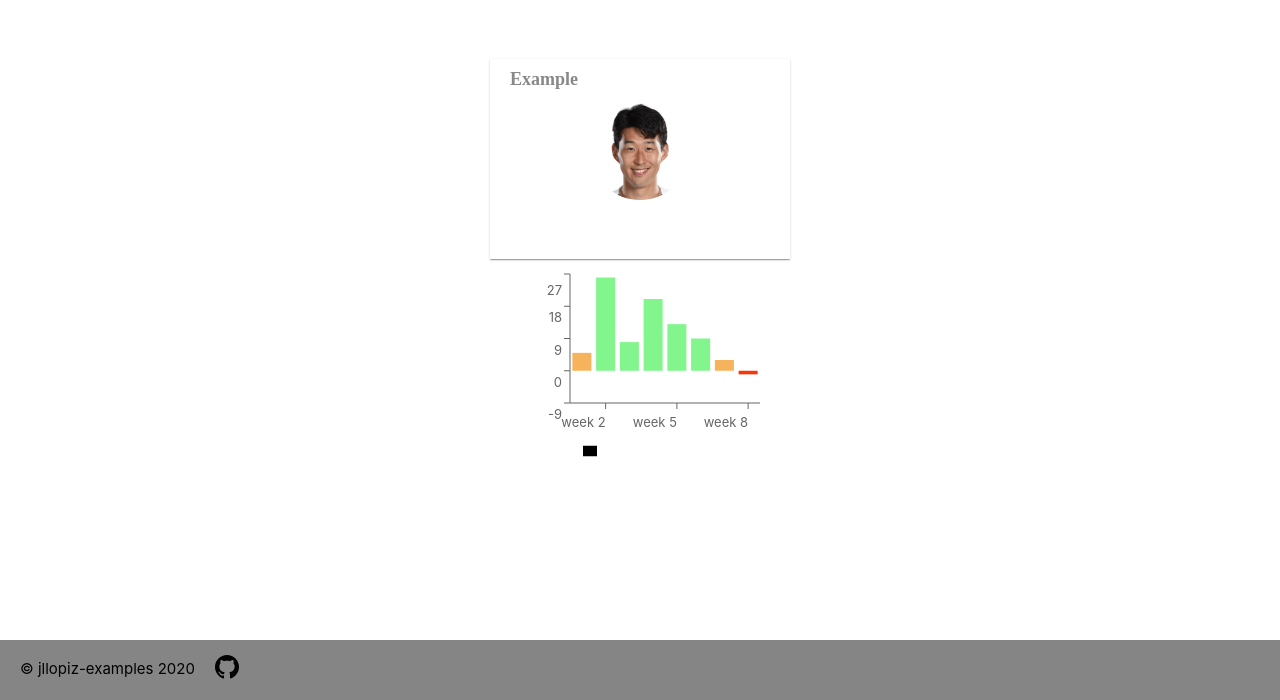
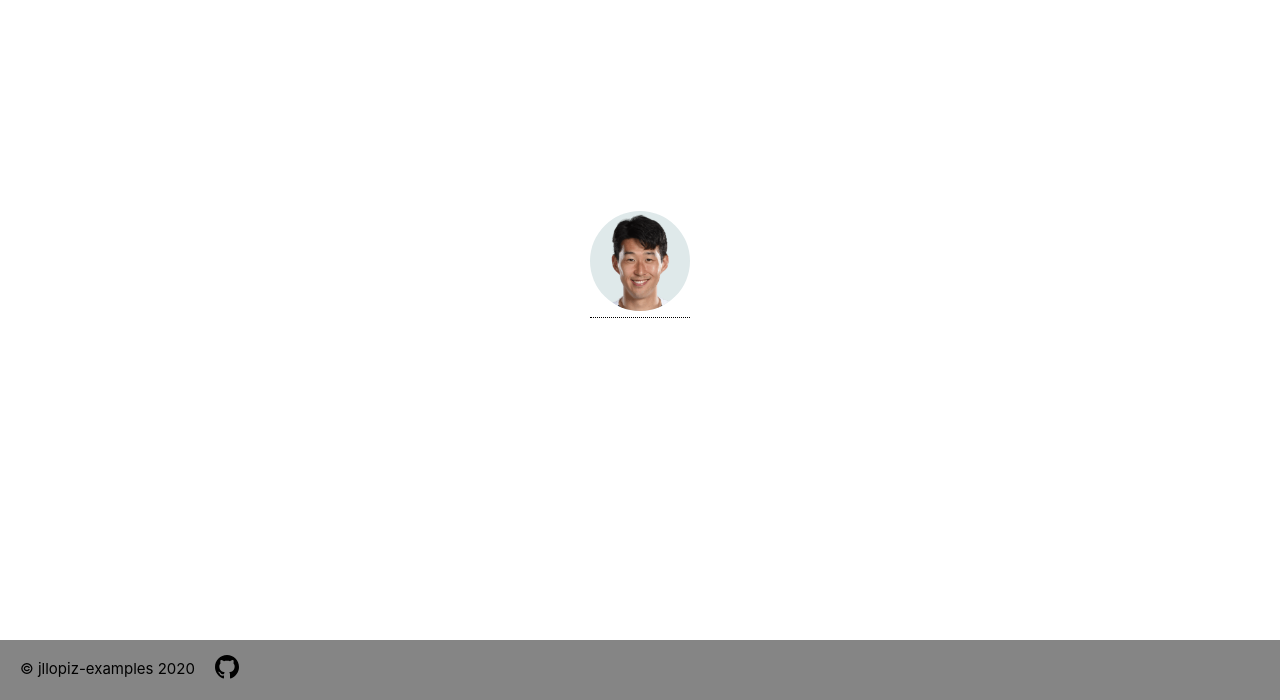
Before and after one commit to jllopiz90/card_on_hover, a React (Create React App) app: page / in a window 1280 px wide. Shown: the part 112-812 px from the top of the page. Built offline with nearby package versions, Linux system fonts and the light colour scheme.

Commit message:
created card on hover component

```diff
--- a/src/App.css
+++ b/src/App.css
@@ -16,7 +16,7 @@
   align-items: center;
   justify-content: center;
   font-size: calc(10px + 2vmin);
-  color: white;
+  color: var(--black);
 }
 
 footer {
--- a/src/App.js
+++ b/src/App.js
@@ -4,27 +4,16 @@ import './App.css';
 import CircularImg from './components/CircularImg';
 import Footer from './components/Footer';
 import sonInfo from './data/son_info.json';
-import BarChartComponent from './components/BarChartComponent';
-import Tooltip from './components/Tooltip';
-import Card from './components/Card';
-import { formatPointsForChart } from './utils/utils';
+import CardOnHover from './components/CardOnHover';
 
 function App() {
-  React.useEffect(() => {
-    console.log(sonInfo);
-  }, []);
+
   return (
     <>
       <div className="App">
-        {/* <Tooltip content="example tooltip"></Tooltip> */}
-        <Card title="Example">
+        <CardOnHover data={sonInfo}>
           <CircularImg src={sonImg} alt="son" />
-        </Card>
-        <BarChartComponent
-          data={formatPointsForChart(sonInfo)}
-          width={300}
-          height={200}
-        />
+        </CardOnHover>
       </div>
       <Footer />
     </>
--- a/src/components/Card.jsx
+++ b/src/components/Card.jsx
@@ -5,11 +5,11 @@ import styled from 'styled-components';
 const WrapperDiv = styled.div`
   display: flex;
   flex-direction: column;
-  align-items: center;
+  align-items: flex-start;
   justify-content: flex-start;
   min-width: 300px;
   min-height: 200px;
-  margin-bottom: 10px;
+  padding: 10px;
   opacity: ${props => props.transparency};
   color: ${props => props.color};
   background-color: ${props => props.bgColor};
--- /dev/null
+++ b/src/components/CardOnHover.jsx
@@ -0,0 +1,91 @@
+import React from 'react';
+import PropTypes from 'prop-types';
+import styled from 'styled-components';
+import Card from './Card';
+import Tooltip from './Tooltip';
+import BarChartComponent from './BarChartComponent';
+import { formatPointsForChart } from '../utils/utils';
+
+const FieldWrapper = styled.div`
+  display: grid;
+  grid-template-columns: 1fr 1fr;
+  grid-gap: 1rem;
+  margin-bottom: 20px;
+`;
+
+const ChartWrapper = styled.div`
+
+`;
+
+const Field = styled.div`
+  width: ${props => Boolean(props.width) ? props.width : '175px'};
+  text-align: left;
+  display: flex;
+  align-items: flex-end;
+`;
+
+const Header = styled.span`
+  text-transform: capitalize;
+  font-weight: bold;
+  margin-right: 7px;
+`;
+
+const SmallImg = styled.img`
+  width: 30px;
+  height: 30px;
+  position: relative;
+  top: 7px;
+  margin-left: 5px;
+`;
+
+function CardOnHover(props) {
+  const { data, children } = props;
+
+  const getFields = () => (
+    <FieldWrapper>
+      {Object.keys(data)
+      .filter((key) => data[key].type === 'PI' || data[key].type === 'careerInfo')
+      .map((key) => (
+        <Field width={data[key].width}>
+          <Header>{key}:</Header>
+          {data[key].value}
+          {Boolean(data[key].img_url) && <SmallImg src={data[key].img_url} />}
+        </Field>
+      ))}
+    </FieldWrapper>
+  );
+
+  const getCharts = () => Object.keys(data)
+  .filter((key) => data[key].type === 'chartInfo')
+  .map((key) => (
+    <div>
+      {data[key].value.chartType === 'bars' && (
+        <BarChartComponent
+          data={formatPointsForChart(data)}
+          width={300}
+          height={200}
+        />
+      )}
+    </div>
+))
+
+  const getCardContent = () => (
+    <Card>
+      {getFields()}
+      {getCharts()}
+    </Card>
+  );
+
+  return (
+    <Tooltip content={getCardContent()} position="left" noPadding>
+      {children}
+    </Tooltip>
+  )
+}
+
+CardOnHover.propTypes = {
+  children: PropTypes.element.isRequired,
+  data: PropTypes.instanceOf(Object).isRequired,
+};
+
+export default CardOnHover;
--- a/src/components/CircularImg.jsx
+++ b/src/components/CircularImg.jsx
@@ -6,7 +6,7 @@ const ImageStyles = styled.img`
   width: 100px;
   height: 100px;
   border-radius: 50%;
-  background-color: #fff;
+  background-color: #dfe9ea;
 `;
 
 function CircularImg(props) {
--- a/src/components/Tooltip.jsx
+++ b/src/components/Tooltip.jsx
@@ -13,11 +13,10 @@ const Wrapper = styled.div`
 
 const ContentContainer = styled.span`
   visibility: hidden;
-  width: 120px;
   background-color: rgba(245, 245, 245, 0.5);
   color: black;
   text-align: center;
-  padding: 5px 0;
+  padding: ${props => props.noPadding ? '0' : '5px 0'};
   border-radius: 6px;
   font-size: 15px;
   position: absolute;
@@ -38,12 +37,12 @@ const ContentContainer = styled.span`
 
 
 function Tooltip(props) {
-  const { content, children, position } = props;
+  const { content, children, ...rest } = props;
 
   return (
     <Wrapper>
       {children}
-      <ContentContainer position={position}>
+      <ContentContainer {...rest}>
         {content}
       </ContentContainer>
     </Wrapper>
@@ -54,10 +53,12 @@ Tooltip.propTypes = {
   content: PropTypes.oneOfType([PropTypes.string, PropTypes.element]).isRequired,
   children: PropTypes.element.isRequired,
   position: PropTypes.string,
+  noPadding: PropTypes.bool,
 }
 
 Tooltip.defaultProps = {
   position: 'top',
+  noPadding: false,
 }
 
 export default Tooltip;
--- a/src/data/son_info.json
+++ b/src/data/son_info.json
@@ -8,13 +8,10 @@
 		"value": "07-08-1992"
 	},
 	"country": {
-		"type": "location",
-    "value": "KR",
-    "img_url": "../assets/kr_flag.jpg"
-	},
-	"country name": {
 		"type": "PI",
-		"value": "Corea del Sur"
+		"value": "Corea del Sur",
+		"img_url": "/assets/south-korea-flag-3d-round-icon-32.png",
+		"width": "220px"
 	},
 	"position": {
 		"type": "careerInfo",
@@ -27,10 +24,10 @@
 			"values": [5, 26, 8, 20, 13, 9, 3, -1]
 		}
 	},
-	"current team": {
+	"team": {
 		"type": "careerInfo",
     "value": "Tottenham",
-    "img_url": "../assets/tottenham.png"
+    "img_url": "/assets/tottenham.png"
 	},
 	"goals": {
 		"type": "careerInfo",
@@ -40,7 +37,7 @@
 		"type": "careerInfo",
 		"value": 2
 	},
-	"shirtNumber": {
+	"shirt number": {
 		"type": "careerInfo",
 		"value": 7
 	},
```
Also changed, not shown: public/assets/south-korea-flag-3d-round-icon-32.png (added), public/assets/tottenham.png (added).
